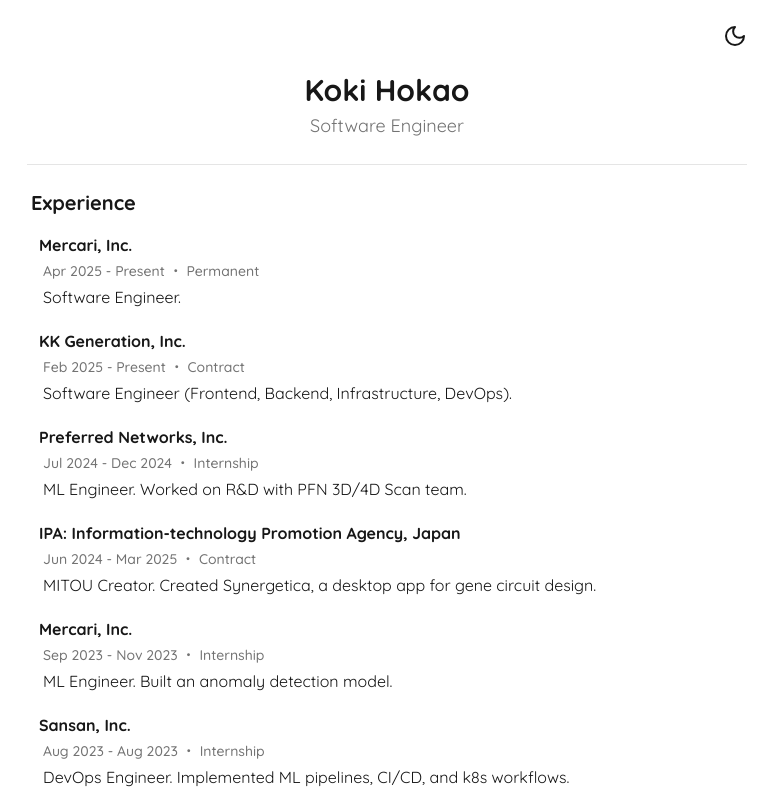
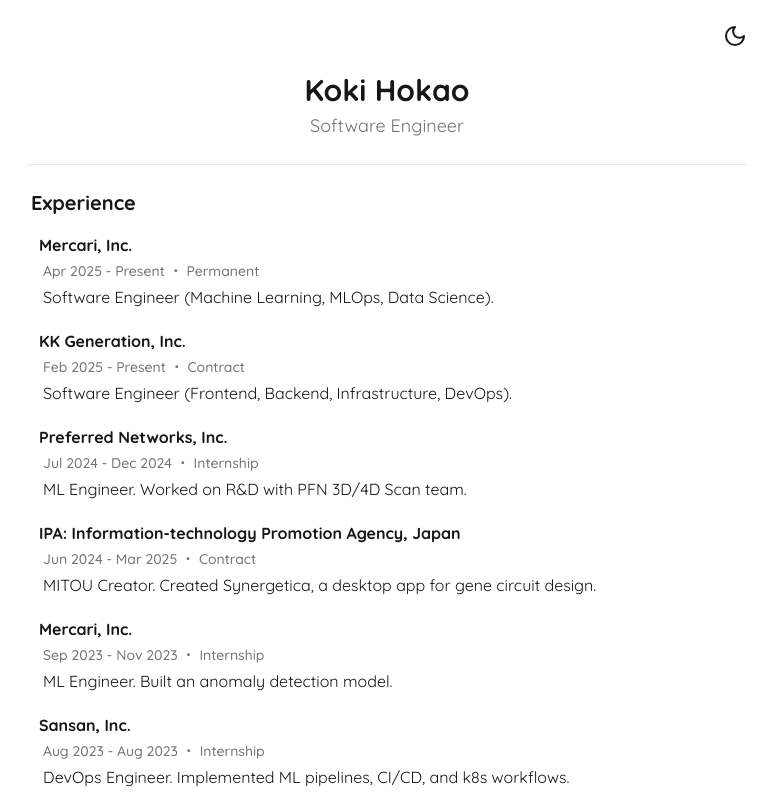
Before and after one commit to khokao/khokao.github.io, a React (Vite) app: page / in a window 1280 px wide. Shown: the top 800 px of the page, without its empty margins (253-1029 px from the left). Built offline with nearby package versions, Linux system fonts and the light colour scheme.

Commit message:
update mercari description

```diff
--- a/src/components/profile/experience-items.ts
+++ b/src/components/profile/experience-items.ts
@@ -12,7 +12,7 @@
     from: new Date("2025-04-01"),
     to: null,
     employmentType: "Permanent",
-    description: "Software Engineer.",
+    description: "Software Engineer (Machine Learning, MLOps, Data Science).",
   },
   {
     title: "KK Generation, Inc.",
```
